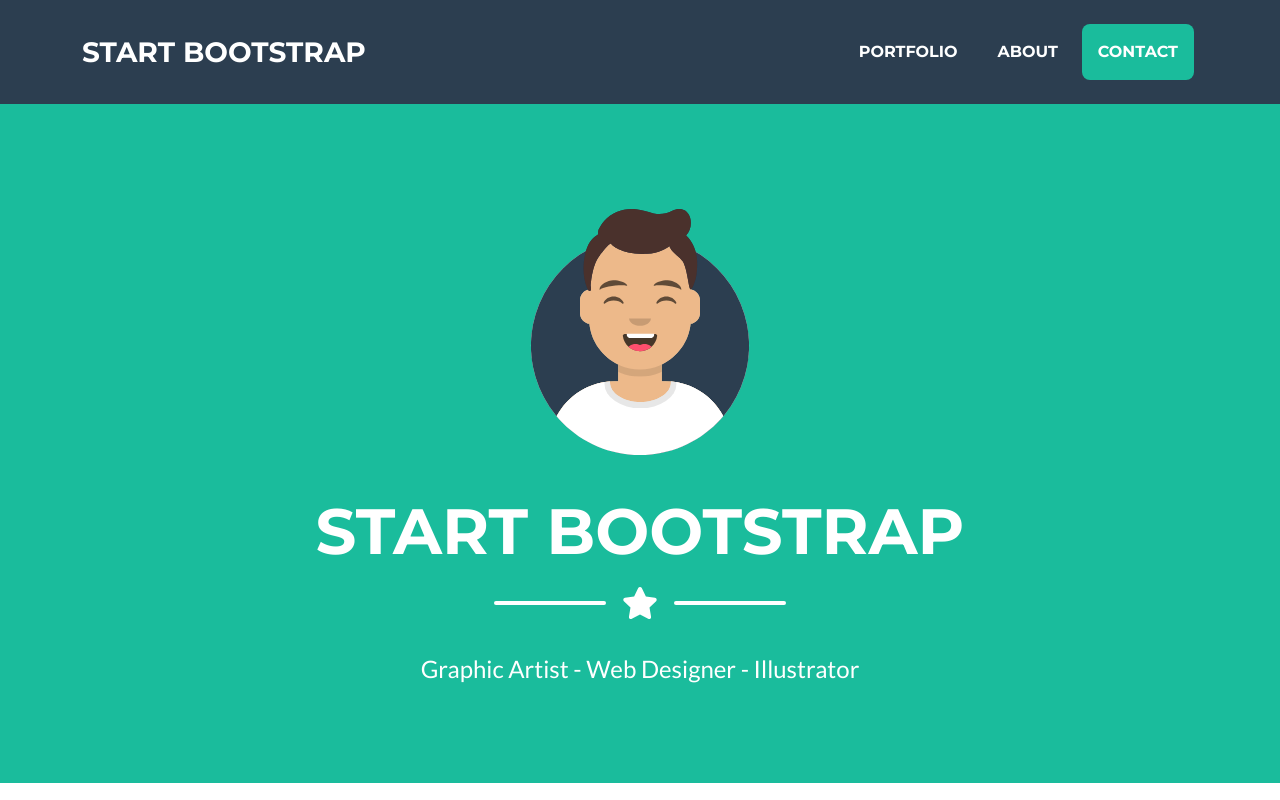
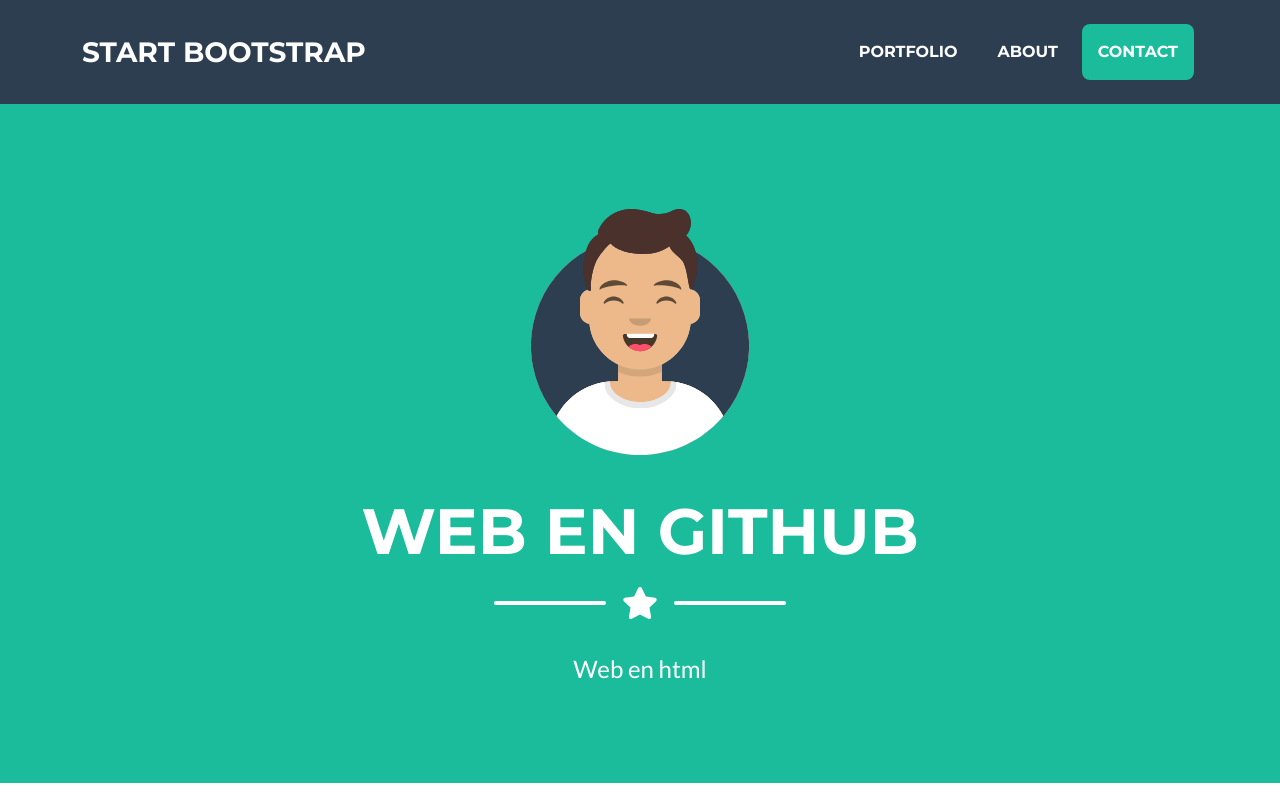
Before and after one commit to ffernandez314/ejemplo-web, a plain HTML site: page index.html in a window 1280 px wide. Shown: the top 800 px of the page. Drawn offline with nearby package versions, Linux system fonts and the light colour scheme.

Commit message:
Update index.html
Cambio de título de página

```diff
--- a/index.html
+++ b/index.html
@@ -40,7 +40,7 @@
                 <!-- Masthead Avatar Image-->
                 <img class="masthead-avatar mb-5" src="assets/img/avataaars.svg" alt="..." />
                 <!-- Masthead Heading-->
-                <h1 class="masthead-heading text-uppercase mb-0">Start Bootstrap</h1>
+                <h1 class="masthead-heading text-uppercase mb-0">Web en github</h1>
                 <!-- Icon Divider-->
                 <div class="divider-custom divider-light">
                     <div class="divider-custom-line"></div>
@@ -48,7 +48,7 @@
                     <div class="divider-custom-line"></div>
                 </div>
                 <!-- Masthead Subheading-->
-                <p class="masthead-subheading font-weight-light mb-0">Graphic Artist - Web Designer - Illustrator</p>
+                <p class="masthead-subheading font-weight-light mb-0">Web en html </p>
             </div>
         </header>
         <!-- Portfolio Section-->
```
